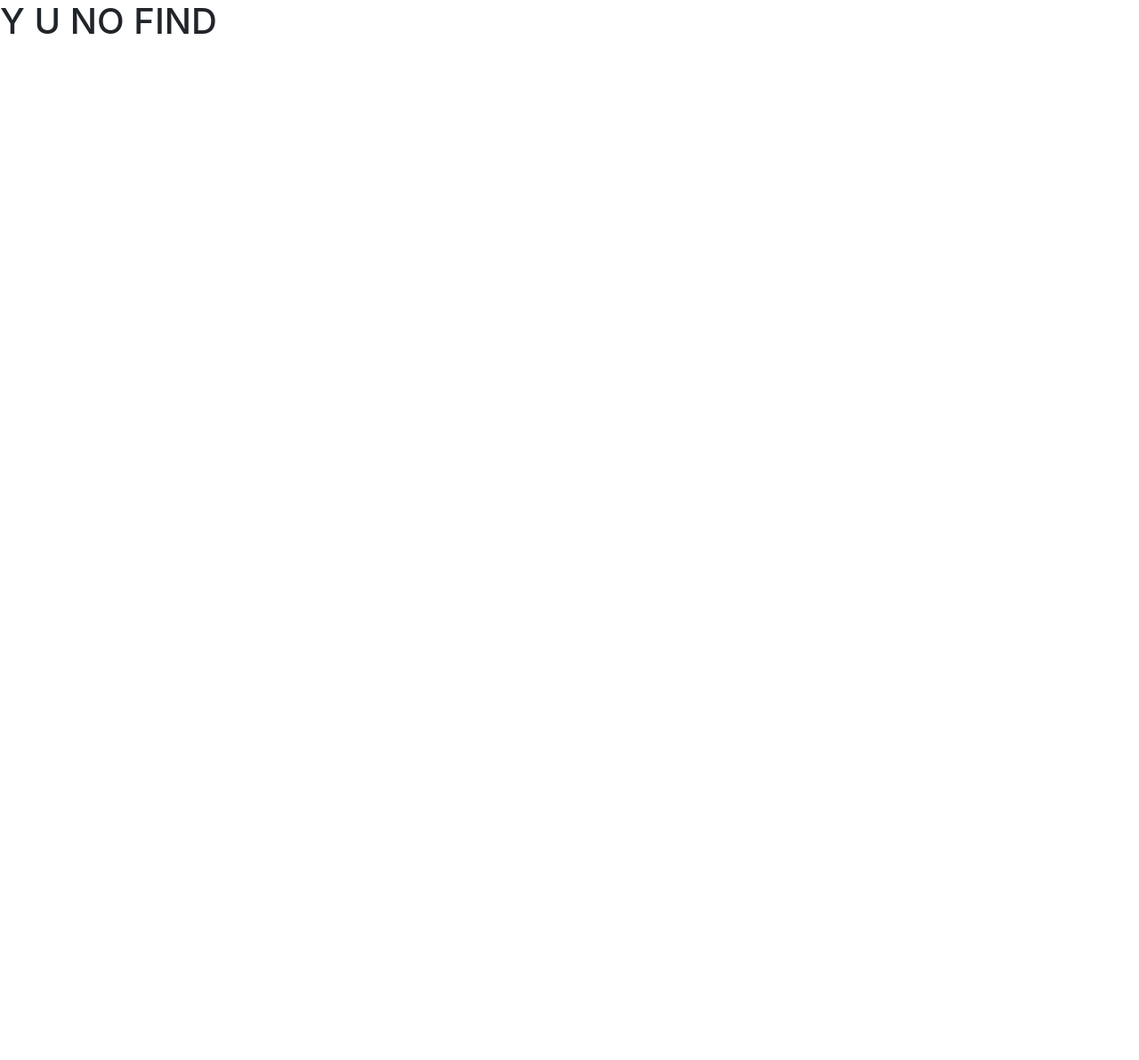
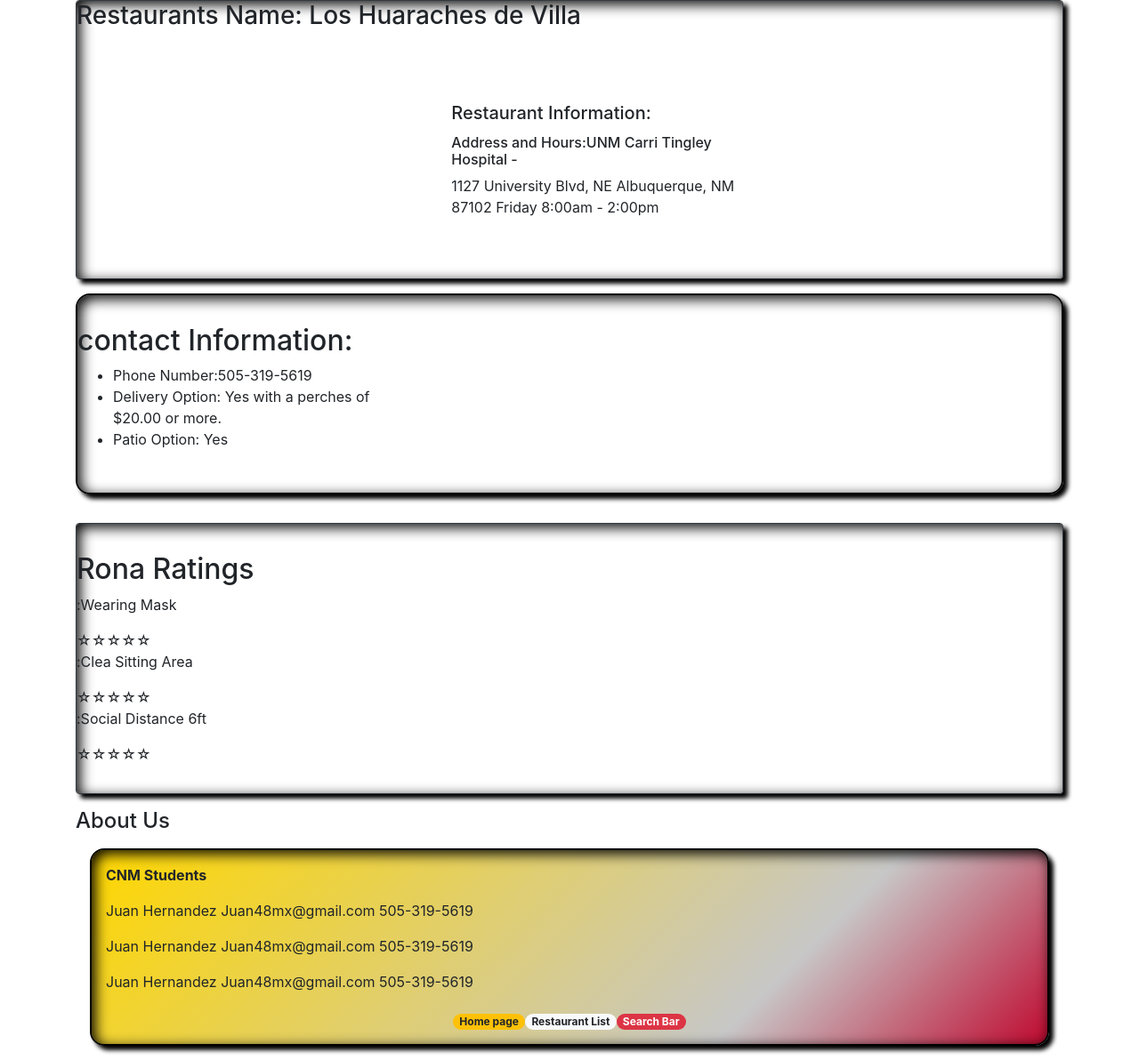
Before and after one commit to Rona-Ratings/Rona-Ratings, a React (Create React App) app in the folder frontend/: page /detail-restaurant in a window 1280 px wide. Shown: the whole page at 89% size. Before the commit the page ends 800 px from the top, so only its background shows below. Built offline with nearby package versions, Linux system fonts and the light colour scheme.

Commit message:
addet react

```diff
--- a/frontend/src/ui/App.js
+++ b/frontend/src/ui/App.js
@@ -3,11 +3,13 @@
 import { Home } from './Home'
 import { FourOhFour } from './FourOhFour'
 import React from 'react'
+import {DetailRestaurant} from "./DetailRestaurant/DetailRestaurant";
 
 export const App = () => (
     <>
         <BrowserRouter>
             <Switch>
+                <Route exact path="/detail-restaurant" component={DetailRestaurant}/>
                 <Route exact path='/' component={Home} />
                 <Route component={FourOhFour} />
             </Switch>
--- /dev/null
+++ b/frontend/src/ui/DetailRestaurant/DetailRestaurant.css
@@ -0,0 +1,73 @@
+
+
+.card-title{
+    margin-top: 1em;
+}
+.card{
+    display: flex;
+    align-content: space-around;
+}
+.col-md-4{
+    margin-right: 2em;
+}
+.card-img{
+    margin: 1em;
+    width: 150px;
+    height: 200px;
+}
+.card-img{
+    webkit-box-shadow: 5px 5px 5px 0px #000000, inset 4px 4px 15px 0px #000000, 5px 5px 15px 5px rgba(0,0,0,0);
+    box-shadow: 5px 5px 5px 0px #000000, inset 4px 4px 15px 0px #000000, 5px 5px 15px 5px rgba(0,0,0,0);
+
+}
+.card{
+    webkit-box-shadow: 5px 5px 5px 0px #000000, inset 4px 4px 15px 0px #000000, 5px 5px 15px 5px rgba(0,0,0,0);
+    box-shadow: 5px 5px 5px 0px #000000, inset 4px 4px 15px 0px #000000, 5px 5px 15px 5px rgba(0,0,0,0);
+
+}
+.card-body{
+    padding: 0em;
+}
+#information{
+    webkit-box-shadow: 5px 5px 5px 0px #000000, inset 4px 4px 15px 0px #000000, 5px 5px 15px 5px rgba(0,0,0,0);
+    box-shadow: 5px 5px 5px 0px #000000, inset 4px 4px 15px 0px #000000, 5px 5px 15px 5px rgba(0,0,0,0);
+    border: solid black 2px;
+    border-radius: 1em;
+    margin-bottom: 2em;
+
+}
+.footing{
+    border: solid black 2px;
+    /*display: flex;*/
+    /*justify-content:space-between;*/
+    background: #F7FF0D;
+    background: -moz-linear-gradient(-45deg, #ffd700 0%, #C7C7C7 71%, #bf0a30 100%);
+    background: -webkit-linear-gradient(-45deg, #ffd700 0%, #C7C7C7 71%, #bf0a30 100%);
+    background: linear-gradient(135deg, #ffd700 0%, #C7C7C7 71%, #bf0a30 100%);
+    webkit-box-shadow: 5px 5px 5px 0px #000000, inset 4px 4px 15px 0px #000000, 5px 5px 15px 5px rgba(0,0,0,0);
+    box-shadow: 5px 5px 5px 0px #000000, inset 4px 4px 15px 0px #000000, 5px 5px 15px 5px rgba(0,0,0,0);
+    margin: 1em;
+    padding: 1em;
+    border-radius: 1em;
+}
+.ul
+
+    /*---------------rona rating----------------*/
+.rating > span:hover:before {
+    content: "\2605";
+    position: absolute;
+}
+.rating {
+    unicode-bidi: bidi-override;
+    direction: rtl;
+}
+.rating > span:hover:before,
+.rating > span:hover ~ span:before {
+    content: "\2605";
+    position: absolute;
+}
+
+/*------------ text --------------*/
+.col-md-4 {
+    padding: 2em 2em;
+}
--- /dev/null
+++ b/frontend/src/ui/DetailRestaurant/DetailRestaurant.js
@@ -0,0 +1,86 @@
+
+import React from "react";
+import {Container} from "react-bootstrap";
+import {Badge} from "react-bootstrap";
+import "./DetailRestaurant.css"
+
+export const DetailRestaurant= () => (
+
+<>
+
+<Container>
+<div className= "card border-dark mb-3">
+    <h3> Restaurants Name: Los Huaraches de Villa</h3>
+    <div className="row no-gutters">
+    <div className="col-md-4">
+        {/*<img src="logo2.png" className="card-img" alt={"logo2"}/>*/}
+    </div>
+    <div className=" col-md-4">
+        <div className="card-body">
+            <h5 className="card-title">Restaurant Information:</h5>
+            <p className="card-text">
+                <h6>Address and Hours:UNM Carri Tingley Hospital -</h6>
+                <p>1127 University Blvd, NE Albuquerque, NM 87102 Friday 8:00am - 2:00pm</p>
+            </p>
+        </div>
+    </div>
+</div>
+</div>
+</Container>
+<Container>
+    <div className="row no-gutters" id="information">
+        <div className="col-md-4">
+            <h2>contact Information:</h2>
+            <ul className="text">
+                <li>Phone Number:505-319-5619</li>
+                <li>Delivery Option: Yes with a perches of $20.00 or more.</li>
+                <li>Patio Option: Yes</li>
+            </ul>
+        </div>
+    </div>
+</Container>
+<Container>
+    <div className="card border-dark mb-3">
+        <div className="row no-gutters">
+            <div className="col-md-4">
+                <h2>Rona Ratings</h2>
+                <div className="rating">
+                    <p>Wearing Mask:</p><span>☆</span><span>☆</span><span>☆</span><span>☆</span><span>☆</span>
+                </div>
+                <div className="rating">
+                    <p>Clea Sitting Area:</p><span>☆</span><span>☆</span><span>☆</span><span>☆</span><span>☆</span>
+                    <div className="rating">
+                        <p>Social Distance 6ft:</p>
+                        <span>☆</span><span>☆</span><span>☆</span><span>☆</span><span>☆</span>
+                    </div>
+                </div>
+            </div>
+        </div>
+    </div>
+</Container>
+    <fotting>
+        <Container>
+            <h4>About Us</h4>
+            <div className="footing">
+                <div className="col-row mb-4">
+                    <p><b>CNM Students</b></p>
+                    <p>Juan Hernandez Juan48mx@gmail.com 505-319-5619</p>
+                    <p>Juan Hernandez Juan48mx@gmail.com 505-319-5619</p>
+                    <p>Juan Hernandez Juan48mx@gmail.com 505-319-5619</p>
+                </div>
+                <div className="d-flex justify-content-center">
+                        <Badge pill variant="warning">
+                            Home page
+                        </Badge>{' '}
+                        <Badge pill variant="light">
+                            Restaurant List
+                        </Badge>{' '}
+                        <Badge pill variant="danger">
+                            Search Bar
+                        </Badge>{' '}
+                </div>
+            </div>
+        </Container>
+    </fotting>
+    </>
+    )
```
Also changed, not shown: 1 other file (tests, documents, lock files or other folders).
